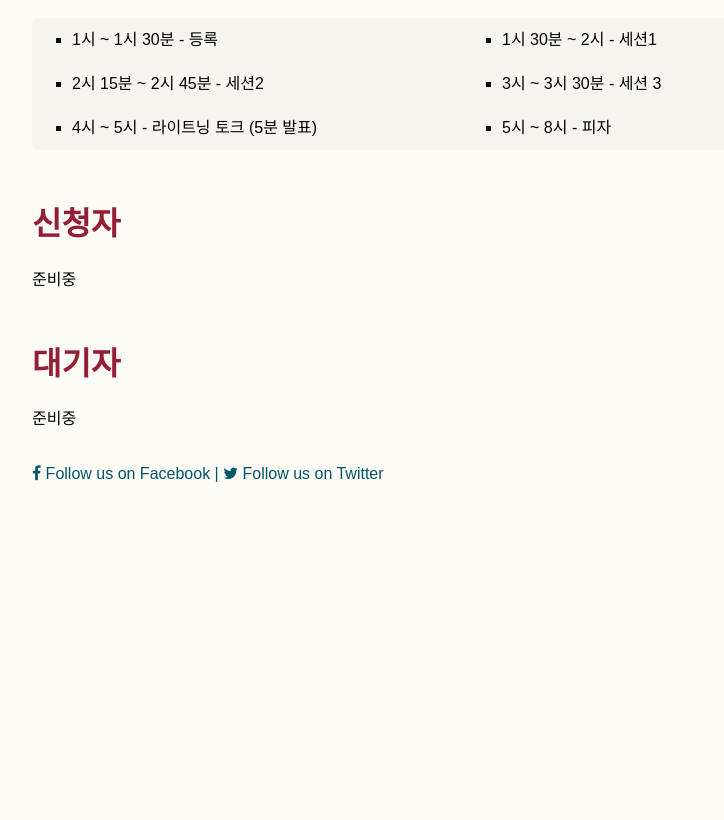
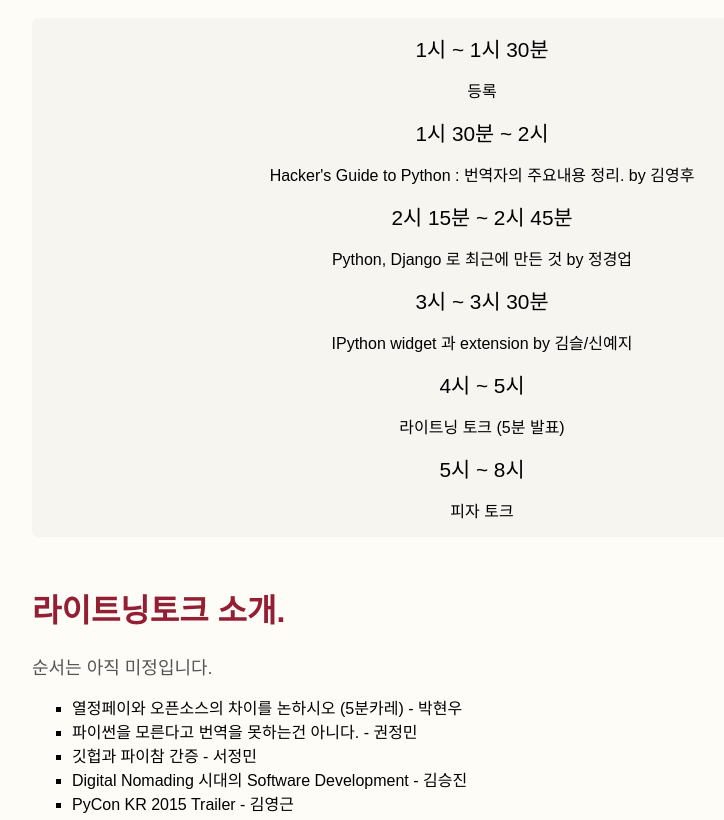
Before and after one commit to pythonkr/event, a plain HTML site: page 2014DEC/minicon_2014_12.html in a window 1280 px wide. Shown: the part 1401-2221 px from the top of the page, without its empty margins (158-882 px from the left). Before the commit the page ends 1984 px from the top, so only its background shows below. Drawn offline with Linux system fonts and the light colour scheme.

Commit message:
update seminar 2014_12  ==  - update google iframe document for attendee  - update session subjects and lightning talk subjects.

```diff
--- a/2014DEC/minicon_2014_12.html
+++ b/2014DEC/minicon_2014_12.html
@@ -67,21 +67,38 @@
       <p> 혹시나 돈이 남게되면 전액 2015년 Pycon Korea를 위한 예산으로 사용됩니다.</p>
 
     <h1 class="doc-title"> 프로그램. </h1>
-      <ul class="user-groups clearfix">
-        <li> 1시 ~ 1시 30분 - 등록 </li>
-        <li> 1시 30분 ~ 2시 - 세션1 </li>
-        <li> 2시 15분 ~ 2시 45분 - 세션2 </li>
-        <li> 3시 ~ 3시 30분 - 세션 3 </li>
-        <li> 4시 ~ 5시 - 라이트닝 토크 (5분 발표) </li>
-        <li> 5시 ~ 8시 - 피자 </li>
-      </ul>
+      <dl class="user-groups clearfix">
+        <dt>1시 ~ 1시 30분</dt>
+        <dd>등록</dd>
+        <dt> 1시 30분 ~ 2시 </dt>
+        <dd>Hacker's Guide to Python : 번역자의 주요내용 정리. by 김영후 </dd>
+        <dt> 2시 15분 ~ 2시 45분</dt>
+        <dd>Python, Django 로 최근에 만든 것 by 정경업 </dd>
+        <dt> 3시 ~ 3시 30분 </dt>
+        <dd>IPython widget 과 extension by 김슬/신예지</dd>
+        <dt> 4시 ~ 5시 </dt>
+        <dd>라이트닝 토크 (5분 발표) </dd>
+        <dt> 5시 ~ 8시 </dt>
+        <dd>피자 토크 </dd>
+      </dl>
+
+    <div class="doc-content">
+    <h1 class="doc-title">라이트닝토크 소개.</h1>
+    <p> 순서는 아직 미정입니다.  </p>
+    <ul>
+        <li>열정페이와 오픈소스의 차이를 논하시오 (5분카레) - 박현우</li>
+        <li>파이썬을 모른다고 번역을 못하는건 아니다. - 권정민</li>
+        <li>깃헙과 파이참 간증 - 서정민</li>
+        <li>Digital Nomading 시대의 Software Development - 김승진</li>
+        <li>PyCon KR 2015 Trailer - 김영근</li>
+    </ul>
     </div>
 
     <div class="doc-content">
     <h1 class="doc-title">신청자</h1>
-      <table> 준비중 </table>
+    <iframe src="https://docs.google.com/spreadsheets/d/123Mw3YsyhfCysqKlaX23ETDiQuAmM6Uxl0LBasli2x4/pubhtml?gid=1025832984&amp;single=true&amp;widget=true&amp;headers=false" width="880px" height="350px"></iframe>
     <h1 class="doc-title">대기자</h1>
-      <table> 준비중 </table>
+<iframe src="https://docs.google.com/spreadsheets/d/123Mw3YsyhfCysqKlaX23ETDiQuAmM6Uxl0LBasli2x4/pubhtml?gid=1614548986&amp;single=true&amp;widget=true&amp;headers=false" width="880px" height="350px"></iframe>
     </div>
 
   </div>
--- a/2014DEC/stylesheets/all.css
+++ b/2014DEC/stylesheets/all.css
@@ -75,9 +75,20 @@ body {
 
 }
 .user-groups li{
-    width: 50%;
-    float: left;
     margin: 10px 0;
+}
+.user-groups ul{
+    margin: 10px;
+}
+.user-groups dt,
+.user-groups dd
+{
+    text-align:center;
+    margin: 15px 0;
+}
+
+.user-groups dt{
+    font-size: 1.3em;
 }
 
 .clear {
```
